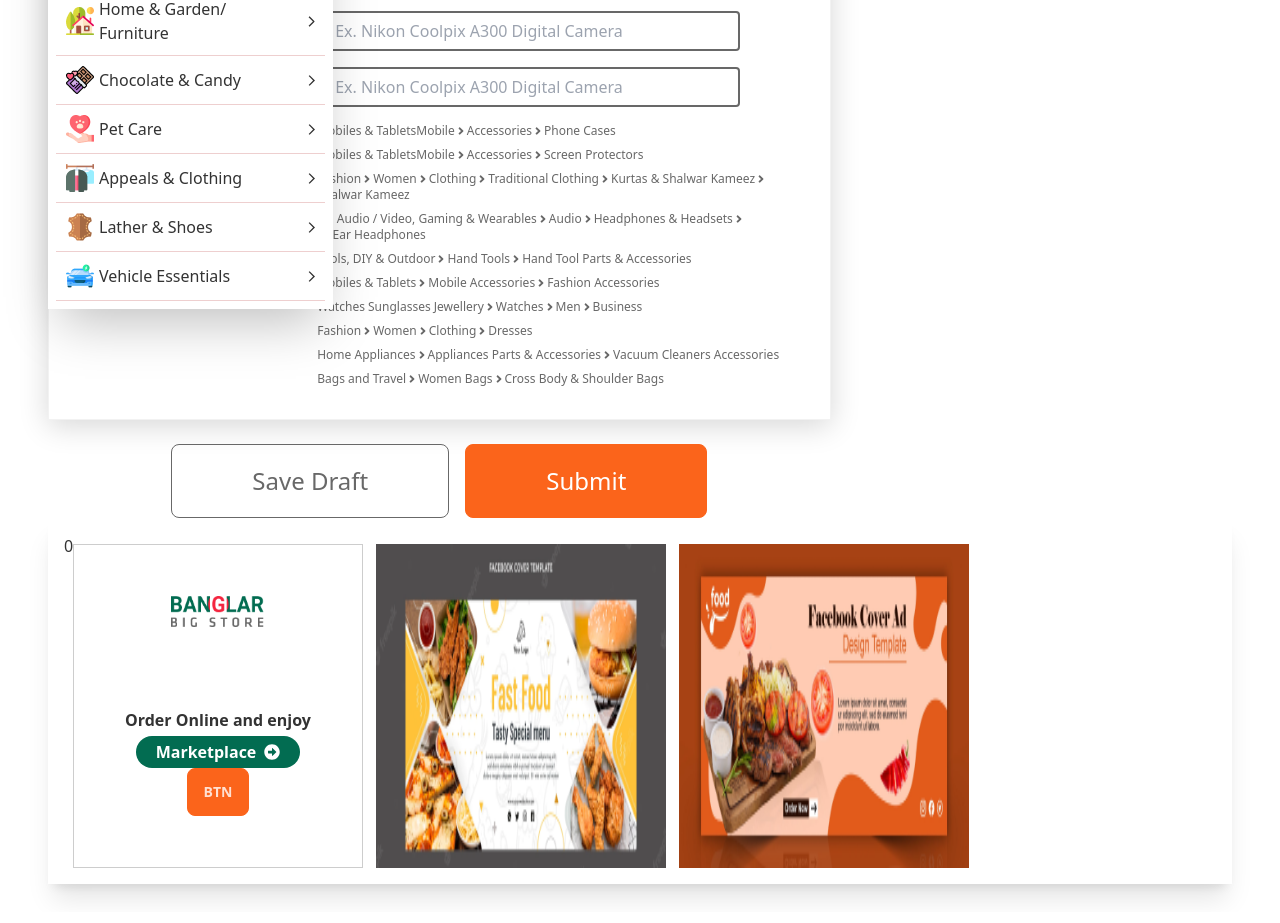
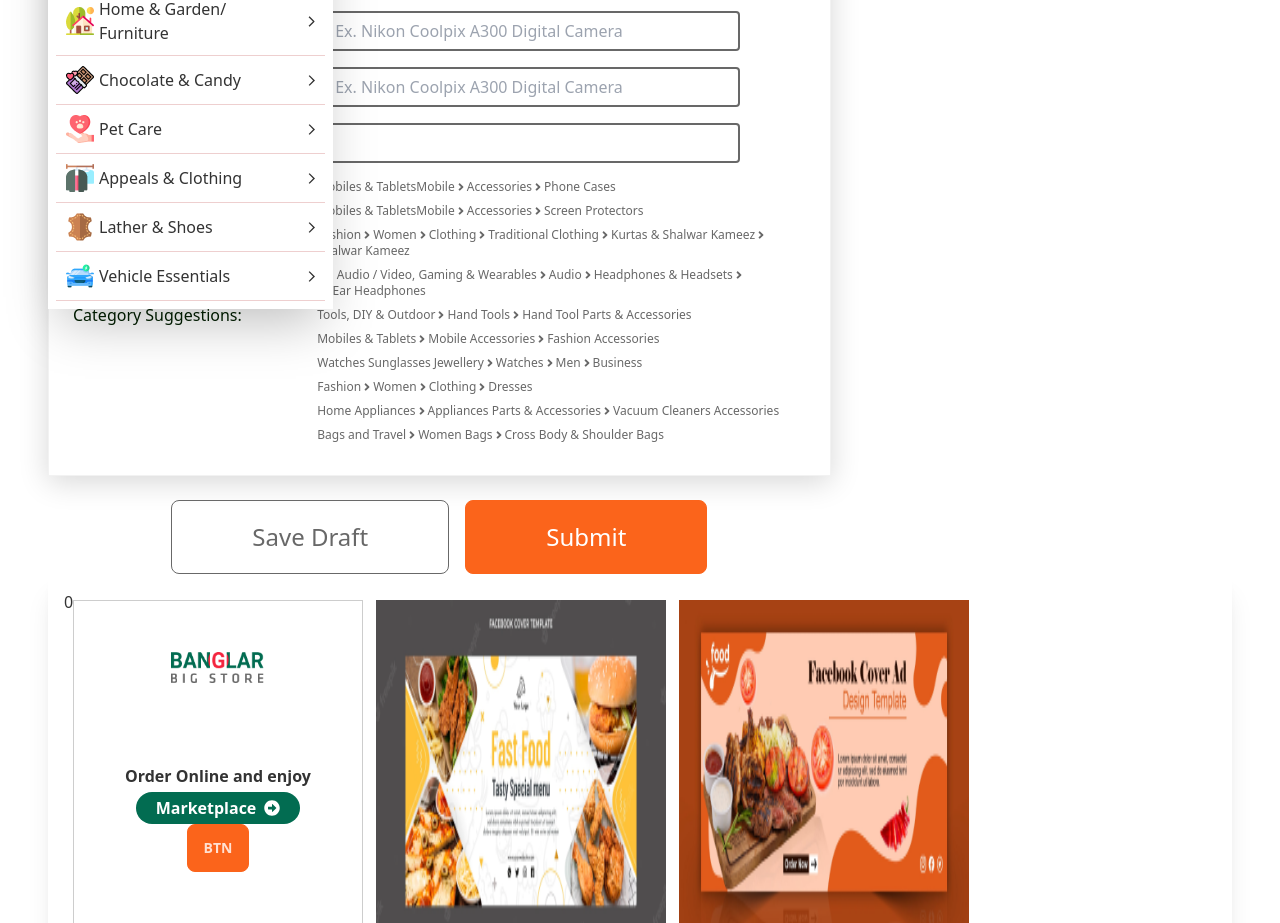
Before and after one commit to kowsar-mahmud-remon/Frontend-2, a Next.js app: page / in a window 1280 px wide. Shown: the part 1080-2003 px from the top of the page. Built offline with nearby package versions, Linux system fonts and the light colour scheme; no server answers.

Commit message:
complete added input field and category suggession

```diff
--- a/components/AddProducts/AddProductForm.js
+++ b/components/AddProducts/AddProductForm.js
@@ -27,6 +27,16 @@ const AddProductForm = () => {
                 </div>
                 <div class="w-2/3">
                     <input class="appearance-none border-2 border-accent rounded w-[423px] py-2 px-4 text-accent leading-tight focus:outline-nonefocus:border-primary" id="Bengali_product_name" type="text" placeholder="Ex. Nikon Coolpix A300 Digital Camera" />
+                </div>
+            </div>
+            <div class="flex items-center mt-4">
+                <div class="w-1/3">
+                    <label class="block text-[#001E00] text-start" for="Category">
+                        Category:
+                    </label>
+                </div>
+                <div class="w-2/3">
+                    <input class="appearance-none border-2 border-accent rounded w-[423px] py-2 px-4 text-accent leading-tight focus:outline-nonefocus:border-primary" id="Category" type="text" />
                 </div>
             </div>
             <div class="flex items-center mt-4">
```
